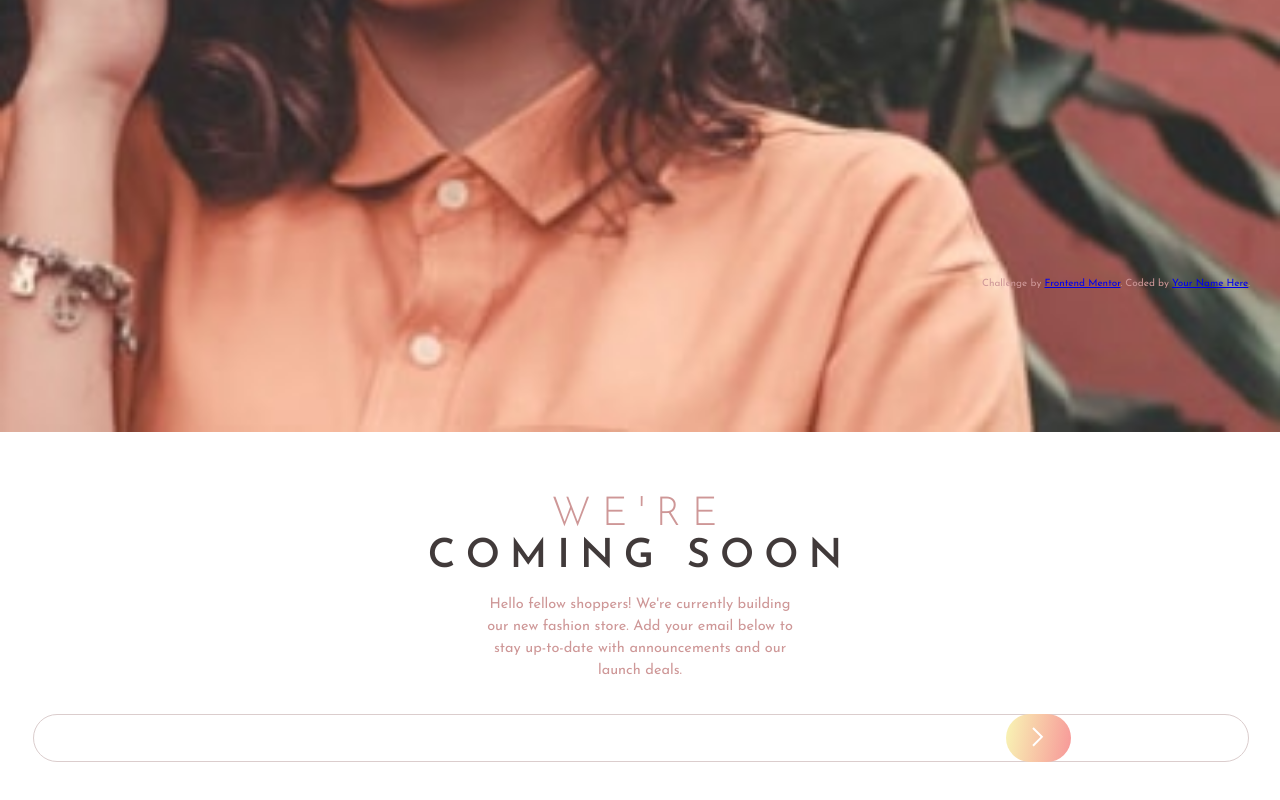
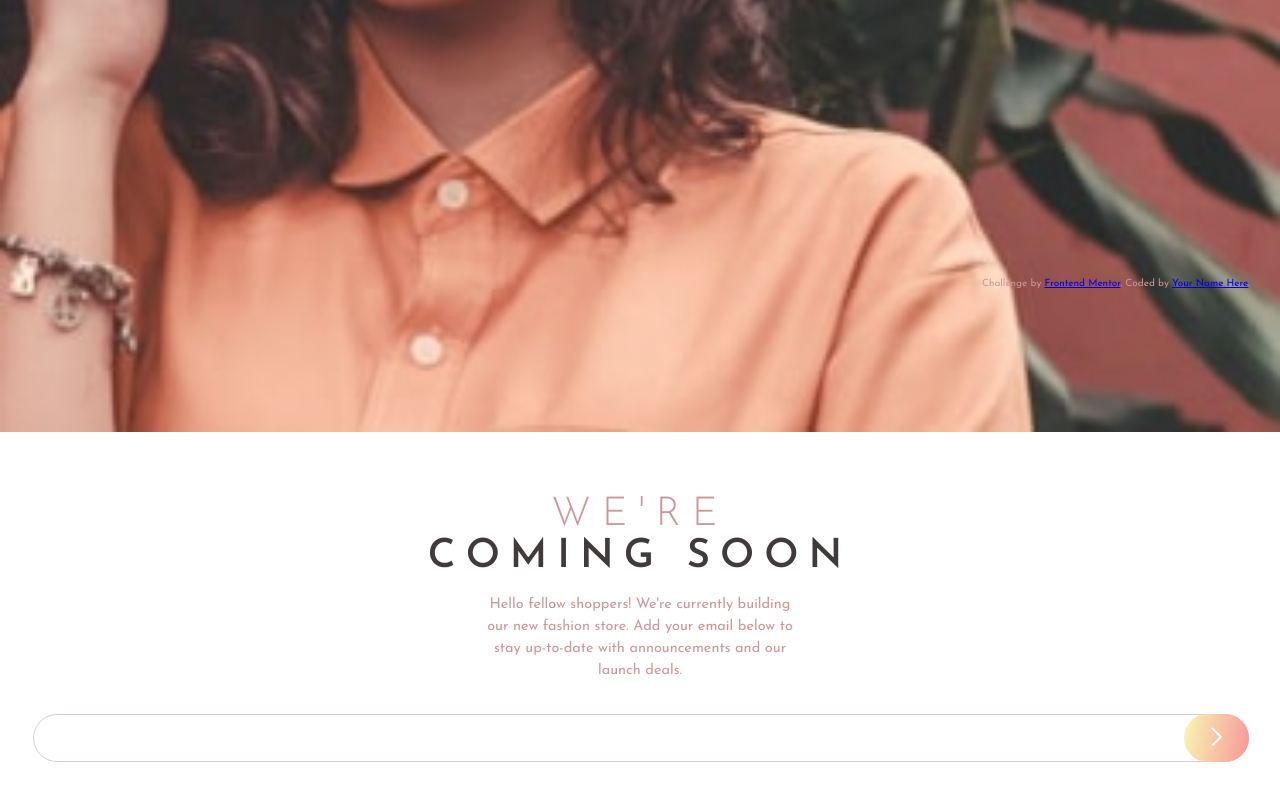
Before and after one commit to JunoField/fm8-base-apparel-coming-soon-page, a website built with Parcel: page index.html in a window 1280 px wide. Shown: the part 505-1305 px from the top of the page. After the commit the page ends 1267 px from the top, so only its background shows below. Built offline with nearby package versions, Linux system fonts and the light colour scheme.

Commit message:
fixed position of submit button

```diff
--- a/style.scss
+++ b/style.scss
@@ -58,6 +58,8 @@ p{
 
 #email-input-section{
     margin: 32px 31px auto 33px;
+    position: relative;
+
     label{
         display: none;
     }
@@ -81,9 +83,9 @@ p{
 }
 
 #submit-btn{
-    position: relative;
-    top: -48px;
-    right: -80%;
+    position: absolute;
+    top: 0px;
+    right: 0px;
 
     height: 48px;
     width: 65px;
```
Also changed, not shown: 2 other files.
